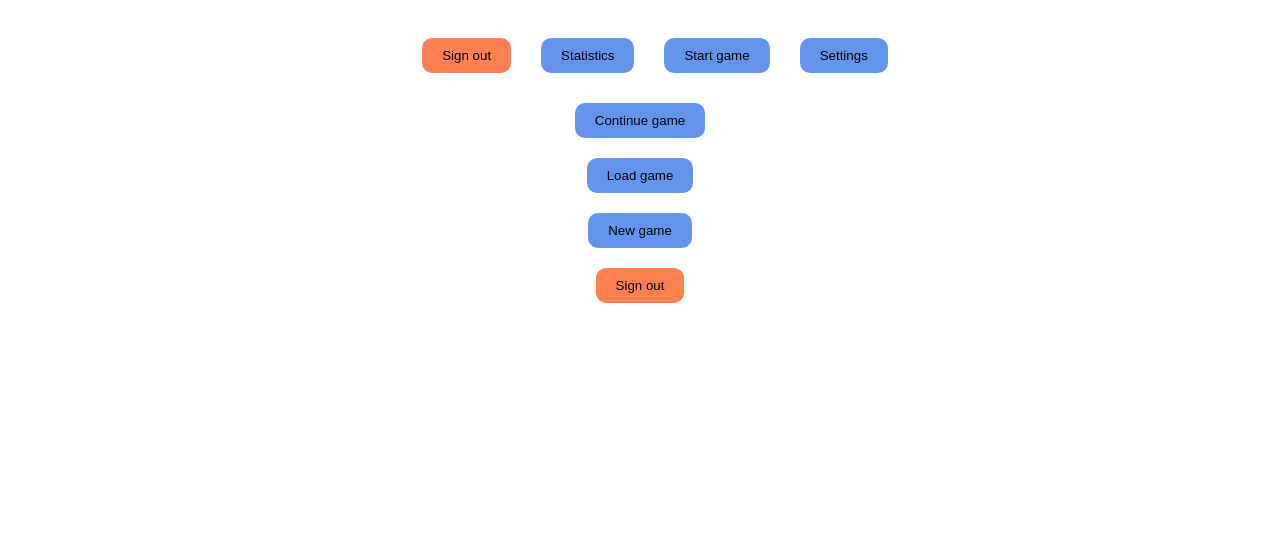
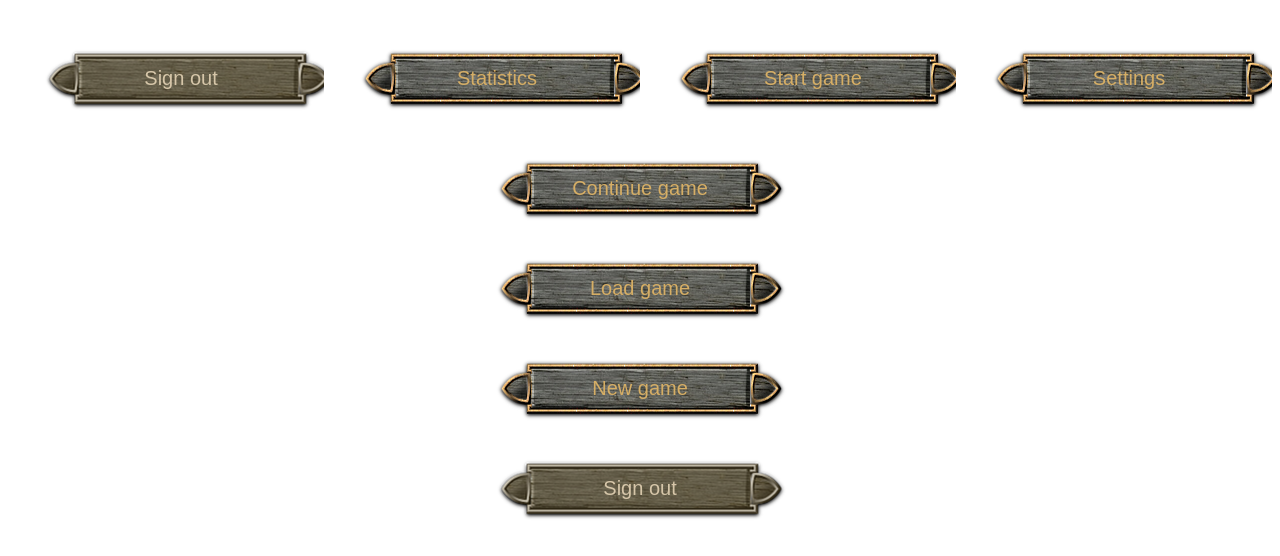
Before and after one commit to terra456/rs-clone-game, a website built with webpack: page client/src/index.html in a window 1280 px wide. Both pictures are taken after a click on the button "Start game". Built offline with nearby package versions, Linux system fonts and the light colour scheme.

Commit message:
feat: add buttons ui

```diff
--- a/client/src/style.scss
+++ b/client/src/style.scss
@@ -13,12 +13,26 @@
 
 .btn {
     display: block;
-    border-radius: 10px;
     border: none;
-    padding: 10px 20px;
-    background-color: cornflowerblue;
+    width: 300px;
+    height: 80px;
+    background: url('../src/assets/ui/btn.png');
+
+    font-size: 20px;
+    color: #D6AE65;
 
     &--out {
-        background-color: coral;
+        background: url('../src/assets/ui/btn_disabled.png');
+        color: #D6C6A9;
+    }
+
+    &:hover {
+        background: url('../src/assets/ui/btn_hovered.png');
+        color: #FEF2D3;
+    }
+
+    &:active {
+        background: url('../src/assets/ui/btn_clicked.png');
+        color: #D6C6A9;
     }
 }
```
Also changed, not shown: client/src/assets/ui/btn.png (added), client/src/assets/ui/btn_clicked.png (added), client/src/assets/ui/btn_disabled.png (added), client/src/assets/ui/btn_hovered.png (added).
